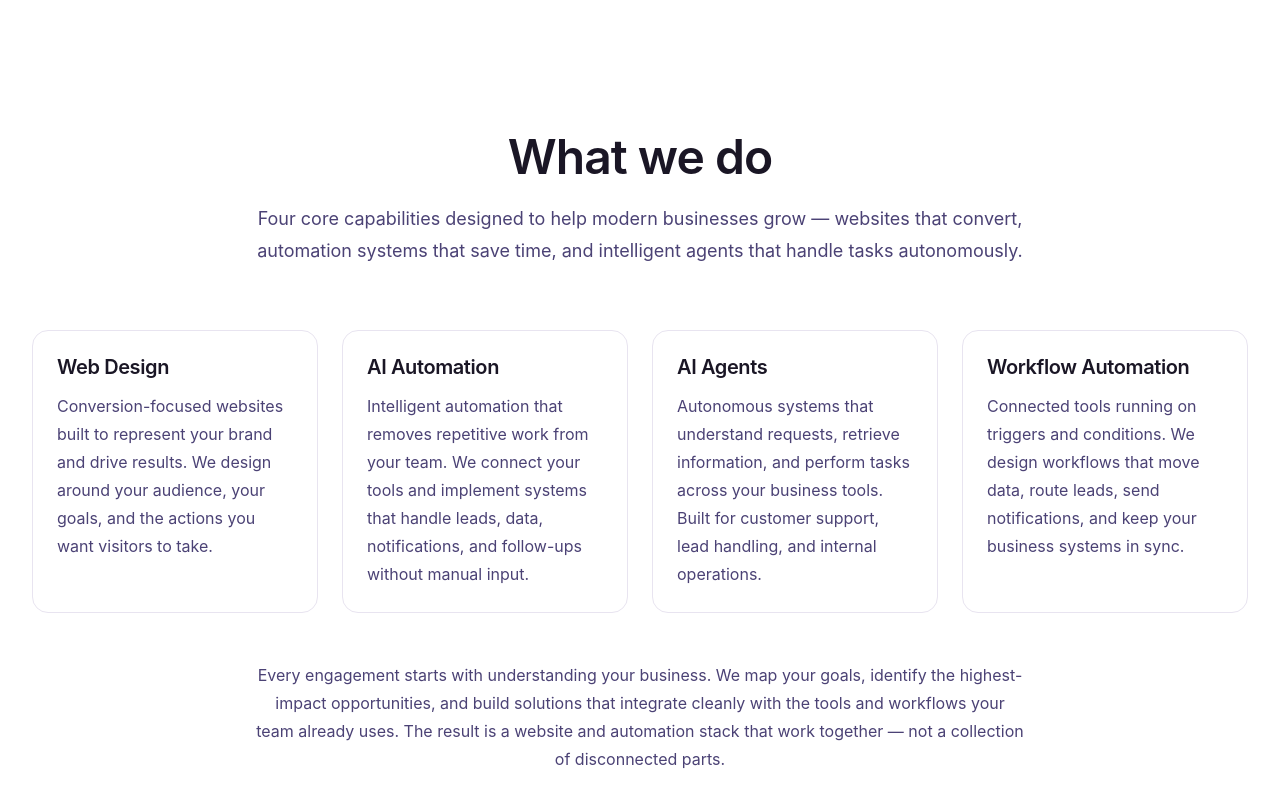
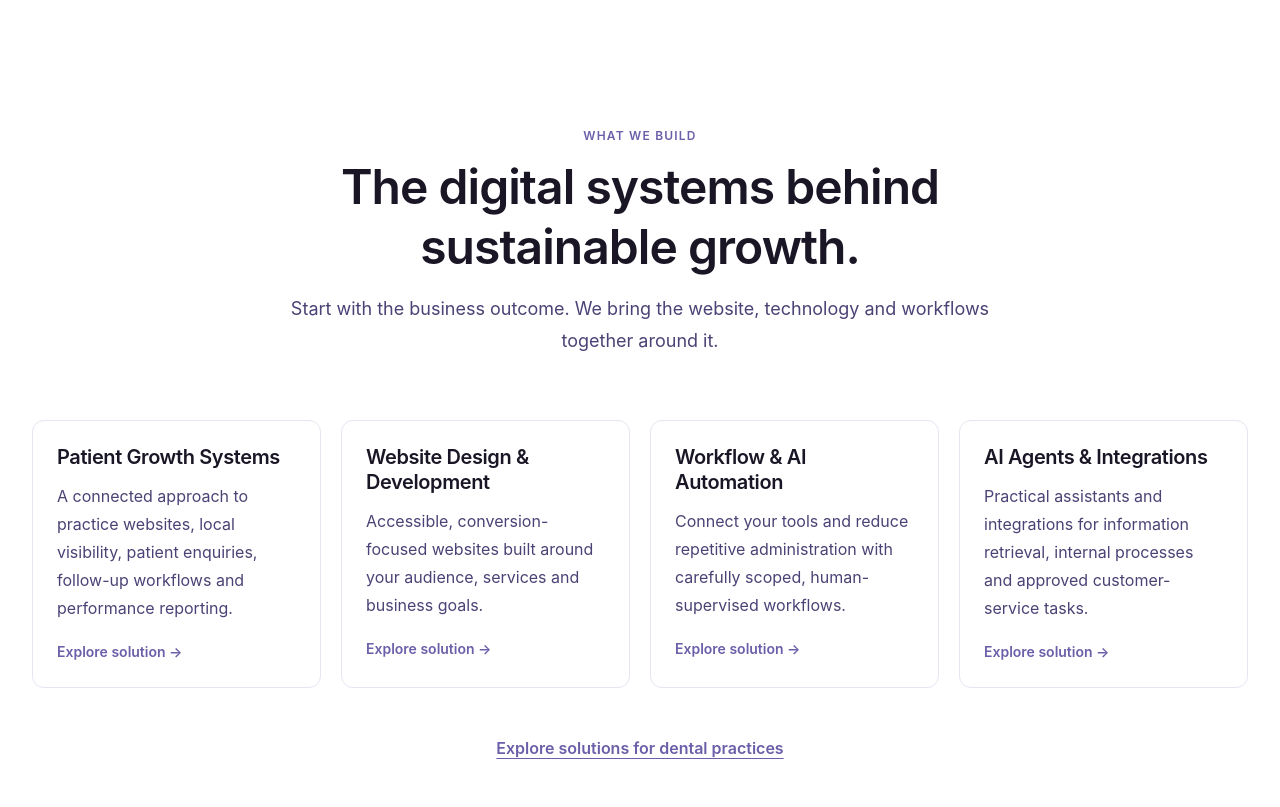
Before and after one commit to burifydesigns-design/burify-labbs2, a Next.js app: page / in a window 1280 px wide. Shown: the part 2020-2827 px from the top of the page. Built offline with nearby package versions, Linux system fonts and the light colour scheme; no server answers; the database is empty.

Commit message:
Refine Burify positioning and patient growth conversion experience

```diff
--- a/app/home/HomeServices.tsx
+++ b/app/home/HomeServices.tsx
@@ -1,30 +1,10 @@
 import Link from "next/link";
 
 const services = [
-  {
-    name: "Web Design",
-    description:
-      "Conversion-focused websites built to represent your brand and drive results. We design around your audience, your goals, and the actions you want visitors to take.",
-    href: "/services/web-design",
-  },
-  {
-    name: "AI Automation",
-    description:
-      "Intelligent automation that removes repetitive work from your team. We connect your tools and implement systems that handle leads, data, notifications, and follow-ups without manual input.",
-    href: "/services/ai-automation",
-  },
-  {
-    name: "AI Agents",
-    description:
-      "Autonomous systems that understand requests, retrieve information, and perform tasks across your business tools. Built for customer support, lead handling, and internal operations.",
-    href: "/services/ai-agents",
-  },
-  {
-    name: "Workflow Automation",
-    description:
-      "Connected tools running on triggers and conditions. We design workflows that move data, route leads, send notifications, and keep your business systems in sync.",
-    href: "/services/workflow-automation",
-  },
+  { name: "Patient Growth Systems", description: "A connected approach to practice websites, local visibility, patient enquiries, follow-up workflows and performance reporting.", href: "/patient-growth" },
+  { name: "Website Design & Development", description: "Accessible, conversion-focused websites built around your audience, services and business goals.", href: "/services/web-design" },
+  { name: "Workflow & AI Automation", description: "Connect your tools and reduce repetitive administration with carefully scoped, human-supervised workflows.", href: "/services/workflow-automation" },
+  { name: "AI Agents & Integrations", description: "Practical assistants and integrations for information retrieval, internal processes and approved customer-service tasks.", href: "/services/ai-agents" },
 ];
 
 export function HomeServices() {
@@ -32,40 +12,16 @@ export function HomeServices() {
     <section className="py-16 md:py-24 lg:py-32 bg-background" id="services">
       <div className="max-w-container mx-auto px-4 sm:px-6 lg:px-8">
         <div className="max-w-3xl mx-auto text-center mb-12 md:mb-16">
-          <h2 className="text-h2 text-text-primary mb-4">
-            What we do
-          </h2>
-          <p className="text-body-lg text-text-secondary">
-            Four core capabilities designed to help modern businesses grow — websites that convert,
-            automation systems that save time, and intelligent agents that handle tasks autonomously.
-          </p>
+          <p className="text-caption font-semibold text-primary uppercase tracking-widest mb-3">What we build</p>
+          <h2 className="text-h2 text-text-primary mb-4">The digital systems behind sustainable growth.</h2>
+          <p className="text-body-lg text-text-secondary">Start with the business outcome. We bring the website, technology and workflows together around it.</p>
         </div>
-
-        <div className="grid grid-cols-1 md:grid-cols-2 lg:grid-cols-4 gap-6">
-          {services.map((service) => (
-            <Link
-              key={service.href}
-              href={service.href}
-              className="group p-6 rounded-xl border border-border bg-background transition-all duration-200 hover:border-primary-light hover:shadow-lg"
-            >
-              <h3 className="text-h5 text-text-primary mb-3 group-hover:text-primary transition-colors duration-200">
-                {service.name}
-              </h3>
-              <p className="text-body text-text-secondary leading-relaxed">{service.description}</p>
-            </Link>
-          ))}
+        <div className="grid grid-cols-1 md:grid-cols-2 lg:grid-cols-4 gap-5">
+          {services.map((service) => <Link key={service.href} href={service.href} className="group p-6 rounded-lg border border-border bg-background transition-all duration-200 hover:border-primary hover:shadow-md"><h3 className="text-h5 text-text-primary mb-3 group-hover:text-primary transition-colors">{service.name}</h3><p className="text-body text-text-secondary leading-relaxed">{service.description}</p><span className="inline-block mt-5 text-sm font-semibold text-primary">Explore solution →</span></Link>)}
         </div>
-
-        <div className="mt-12 max-w-3xl mx-auto">
-          <p className="text-body text-text-secondary text-center leading-relaxed">
-            Every engagement starts with understanding your business. We map your goals, identify the highest-impact opportunities,
-            and build solutions that integrate cleanly with the tools and workflows your team already uses.
-            The result is a website and automation stack that work together — not a collection of disconnected parts.
-          </p>
-        </div>
+        <div className="mt-12 text-center"><Link href="/industries/dental-practices" className="text-primary font-semibold underline underline-offset-4">Explore solutions for dental practices</Link></div>
       </div>
     </section>
   );
 }
-
 export default HomeServices;
```
